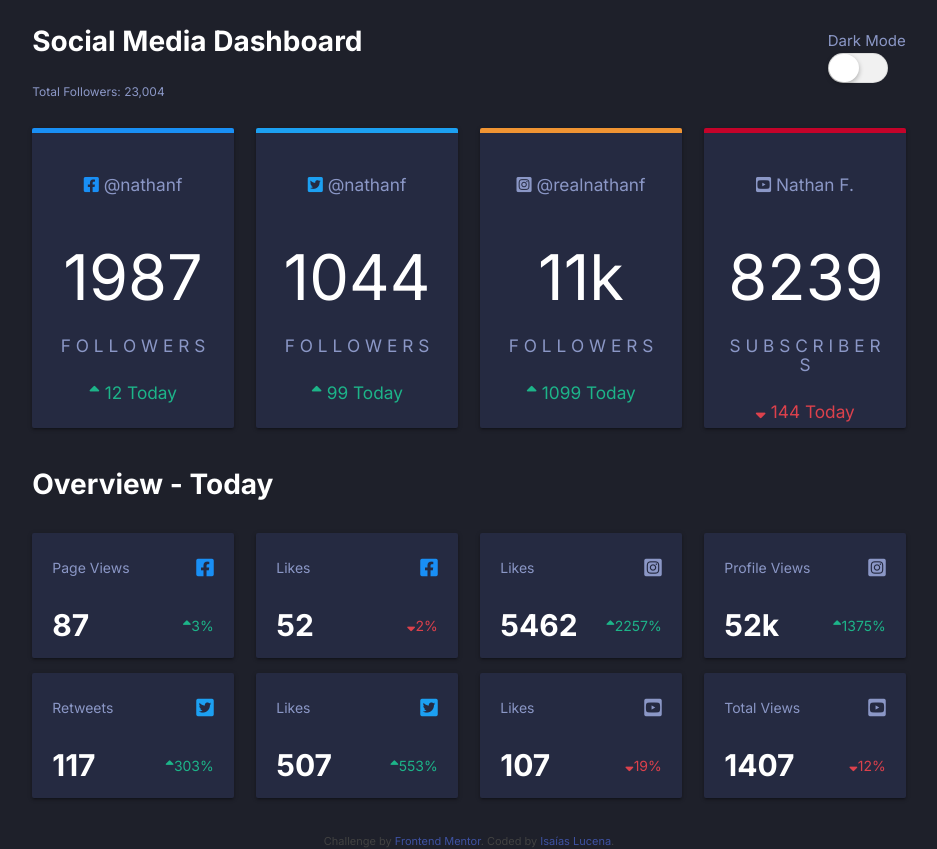
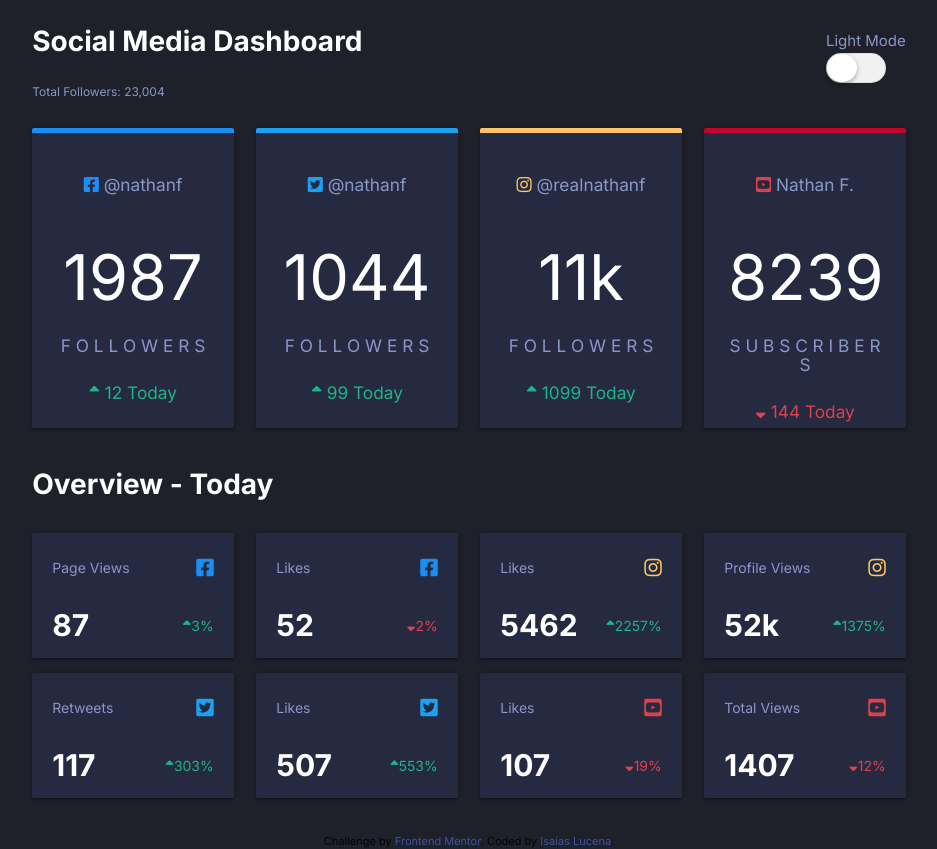
Before and after one commit to isaiasluc/social-media-dashboard, a plain HTML site: page index.html in a window 1280 px wide. Shown: the whole page, without its empty margins (171-1108 px from the left). Drawn offline with nearby package versions, Linux system fonts and the light colour scheme.

Commit message:
Fixed youtube icon

```diff
--- a/index.html
+++ b/index.html
@@ -17,20 +17,10 @@
   <style>
     .attribution { font-size: 11px; text-align: center; }
     .attribution a { color: hsl(228, 45%, 44%); }
-    :root {
-      --primary-color: #302AE6;
-      --secondary-color: #536390;
-      --font-color: #424242;
-      --bg-color: #fff;
-      --heading-color: #292922;
-    }
 
-    [data-theme="dark"] {
-      --primary-color: #9A97F3;
-      --secondary-color: #818cab;
-      --font-color: #e1e1ff;
-      --bg-color: #161625;
-      --heading-color: #818cab;
+    .light-mode {
+      background-color: white;
+      color: black;
     }
 
     #header {
@@ -52,7 +42,7 @@
       border-top: solid 5px hsl(203, 89%, 53%);
     }
     #card-instagram {
-      border-top: solid 5px #f09433;
+      border-top: solid 5px hsl(37, 97%, 70%);
     }
     #card-youtube {
       border-top: solid 5px hsl(348, 97%, 39%);
@@ -92,6 +82,7 @@
       user-select: none;
 
     }
+
     .switch--shadow + label {
       padding: 2px;
       width: 60px;
@@ -146,7 +137,7 @@
       color: hsl(163, 72%, 41%);
       padding: 10px;
     }
-    #youtube {
+    .youtube {
       color: hsl(356, 69%, 56%);
     }
     .top-card {
@@ -181,8 +172,8 @@
     .fa-twitter-square {
       color: hsl(203, 89%, 53%);
     }
-    .fa-instagram-square {
-      background: linear-gradient(hsl(37, 97%, 70%) to hsl(329, 70%, 58%) );
+    .fa-instagram {
+      color: hsl(37, 97%, 70%);
     }
     .negative {
       color: hsl(356, 69%, 56%);
@@ -196,7 +187,7 @@
         <div id="header" class="col s12 m12">
           <div class="upper-text">Social Media Dashboard</div>
           <div class="darkmode">
-            <input id="switch-shadow" class="switch switch--shadow" type="checkbox" />Dark Mode
+            <input id="switch-shadow" class="switch switch--shadow" type="checkbox" />Light Mode
             <label for="switch-shadow"></label>
           </div>
         </div>
@@ -228,7 +219,7 @@
         <div class="col s12 m3">
           <div id="card-instagram" class="card small hoverable">
             <div class="card-content white-text">
-              <div class="card-title"><h6><i class="fab fa-instagram-square"></i> @realnathanf</h6></div>
+              <div class="card-title"><h6><i class="fab fa-instagram"></i> @realnathanf</h6></div>
               <div class="card-center"><h1>11k</h1></div>
               <div class="card-tiny-bottom"><h6>F O L L O W E R S</h6></div>
               <div class="card-bottom"><h6><i class="fas fa-sort-up"></i> 1099 Today</h6></div>
@@ -238,10 +229,10 @@
         <div class="col s12 m3">
           <div id="card-youtube" class="card small hoverable">
             <div class="card-content white-text">
-              <div class="card-title"><h6><i class="fab fa-youtube-square"></i> Nathan F.</h6></div>
+              <div class="card-title"><h6><i class="fab fa-youtube-square youtube"></i> Nathan F.</h6></div>
               <div class="card-center"><h1>8239</h1></div>
               <div class="card-tiny-bottom"><h6>S U B S C R I B E R S</h6></div>
-              <div id="youtube" class="card-bottom"><h6><i class="fas fa-sort-down"></i> 144 Today</h6></div>
+              <div class="card-bottom youtube"><h6><i class="fas fa-sort-down"></i> 144 Today</h6></div>
             </div>
           </div>
         </div>
@@ -340,7 +331,7 @@
               Likes
             </div>
             <div class="right-text-up">
-              <i class="fab fa-instagram-square"></i>
+              <i class="fab fa-instagram"></i>
             </div>
           </div>
           <div class="bot-card">
@@ -358,7 +349,7 @@
               Likes
             </div>
             <div class="right-text-up">
-              <i class="fab fa-youtube-square"></i>
+              <i class="fab fa-youtube-square youtube"></i>
             </div>
           </div>
           <div class="bot-card">
@@ -379,7 +370,7 @@
               Profile Views
             </div>
             <div class="right-text-up">
-              <i class="fab fa-instagram-square"></i>
+              <i class="fab fa-instagram"></i>
             </div>
           </div>
           <div class="bot-card">
@@ -397,7 +388,7 @@
               Total Views
             </div>
             <div class="right-text-up">
-              <i class="fab fa-youtube-square"></i>
+              <i class="fab fa-youtube-square youtube"></i>
             </div>
           </div>
           <div class="bot-card">
```
